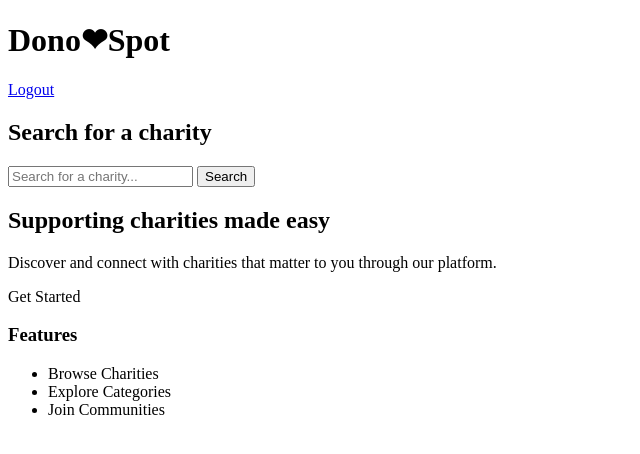
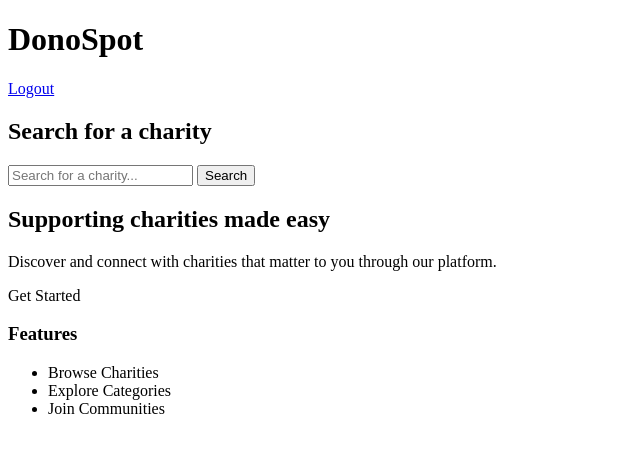
Before and after one commit to MacksCohn/DonoSpot, a plain HTML site: page index.html in a window 1280 px wide. Shown: the whole page, without its empty margins (0-640 px from the left). Drawn offline with Linux system fonts and the light colour scheme.

Commit message:
Couple changes

```diff
--- a/index.html
+++ b/index.html
@@ -6,7 +6,7 @@
 </head>
 <body>
 
-  <h1>Dono❤Spot</h1>
+  <h1>DonoSpot</h1>
 
   <a href="login.html">Logout</a>
 
```
